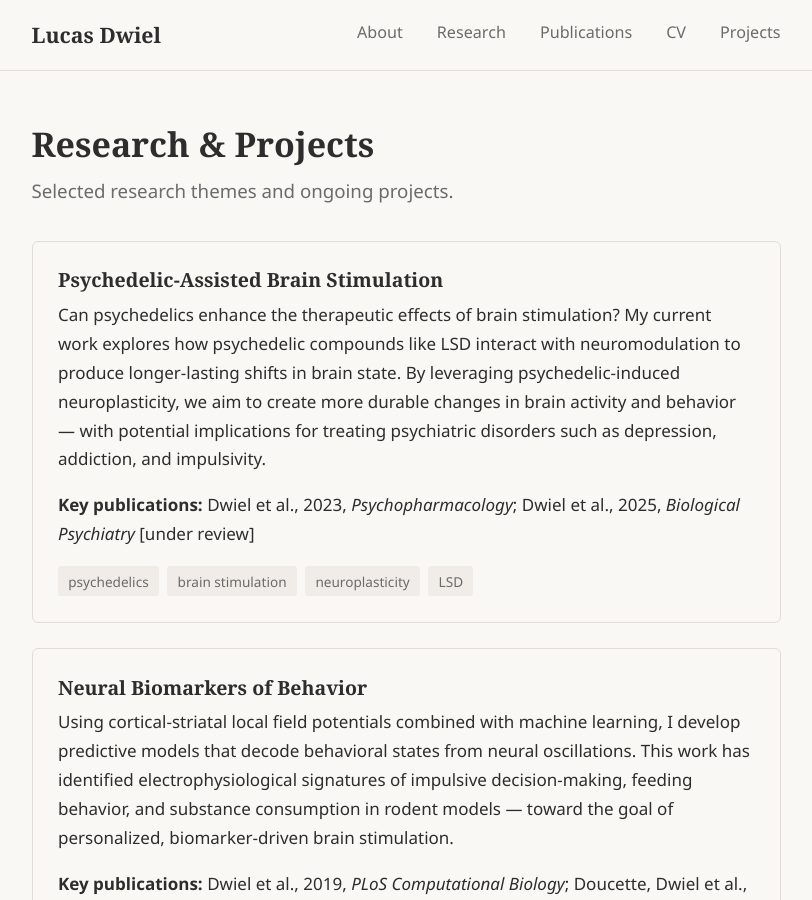
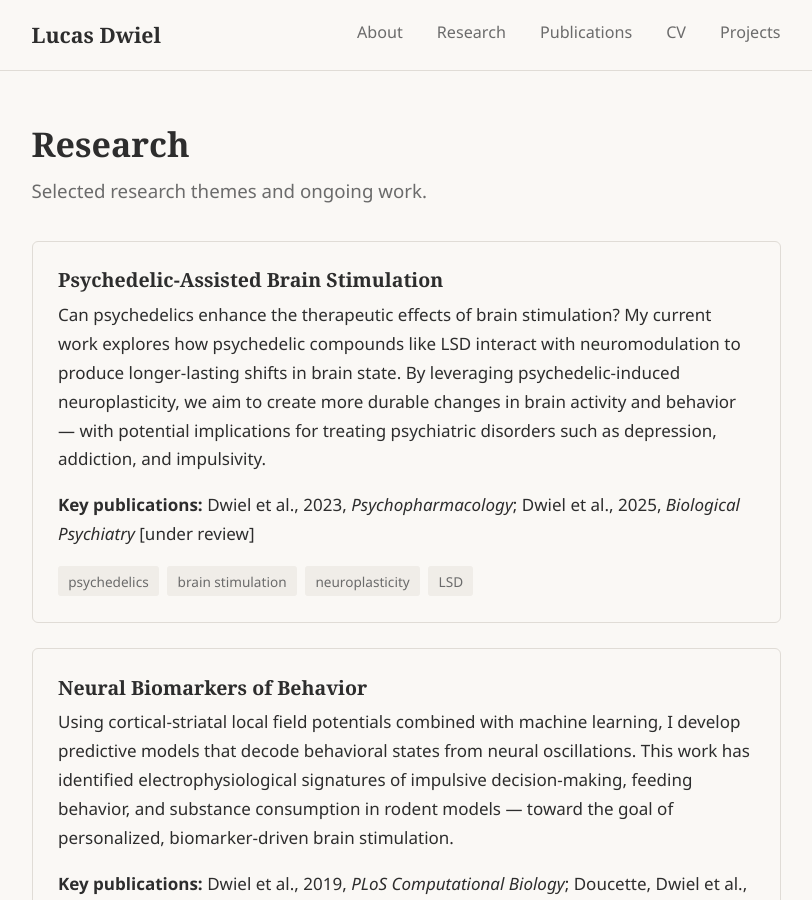
Before and after one commit to lucasdwi/lucasdwi.github.io, a Jekyll site: the page built from projects.md, in a window 1280 px wide and 900 px high. Shown: the whole window, without its empty margins (234-1046 px from the left). Built offline with Jekyll 4.4.1, drawn with Linux system fonts in a browser that asks for light colours.

Commit message:
Fix Research page heading: remove '& Projects'
Co-Authored-By: Claude Opus 4.6 <noreply@anthropic.com>

```diff
--- a/projects.md
+++ b/projects.md
@@ -5,9 +5,9 @@ permalink: /research/
 description: "Research projects by Lucas Dwiel: psychedelic-assisted brain stimulation, neural biomarkers of behavior, and corticostriatal circuits in psychiatric disorders."
 ---
 
-# Research & Projects
+# Research
 
-<p class="page-subtitle">Selected research themes and ongoing projects.</p>
+<p class="page-subtitle">Selected research themes and ongoing work.</p>
 
 <div class="project-card" markdown="1">
 
```
